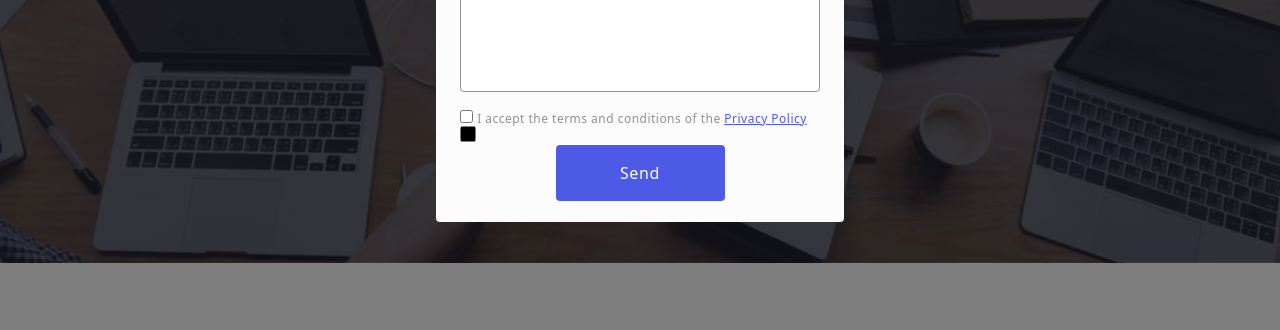
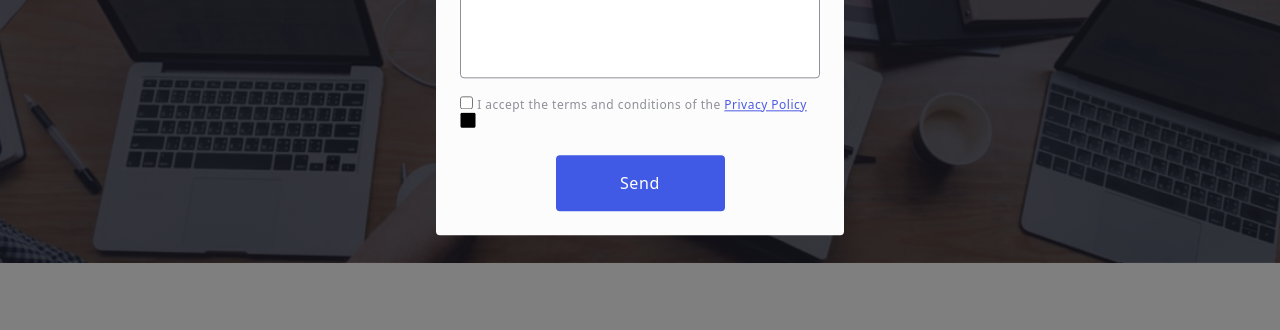
Before and after one commit to nazarko345/goit-markup-hw-05, a plain HTML site: page index.html in a window 1280 px wide. Shown: the part 470-800 px from the top of the page. Drawn offline with nearby package versions, Linux system fonts and the light colour scheme.

Commit message:
gourth modal changes

```diff
--- a/css/style.css
+++ b/css/style.css
@@ -775,21 +775,20 @@ margin-right: 0;
 }
 
 .send-button {
+    display: block;
     border-radius: 4px;
     padding: 16px 32px;
     width: 169px;
     height: 56px;
     border-style: none;
-    background-color: #4D5AE5;
+    background-color: #405AE5;
     font-weight: 500;
     font-size: 16px;
     line-height: 1.5;
     letter-spacing: 0.04em;
     text-align: center;
-    color: #FFFFFF;
-    margin: 0 auto;
-    display: block;
-
+    color:  #FFFFFF;
+    margin: 24px auto;
 }
 
 .checkbox-form  {
```
